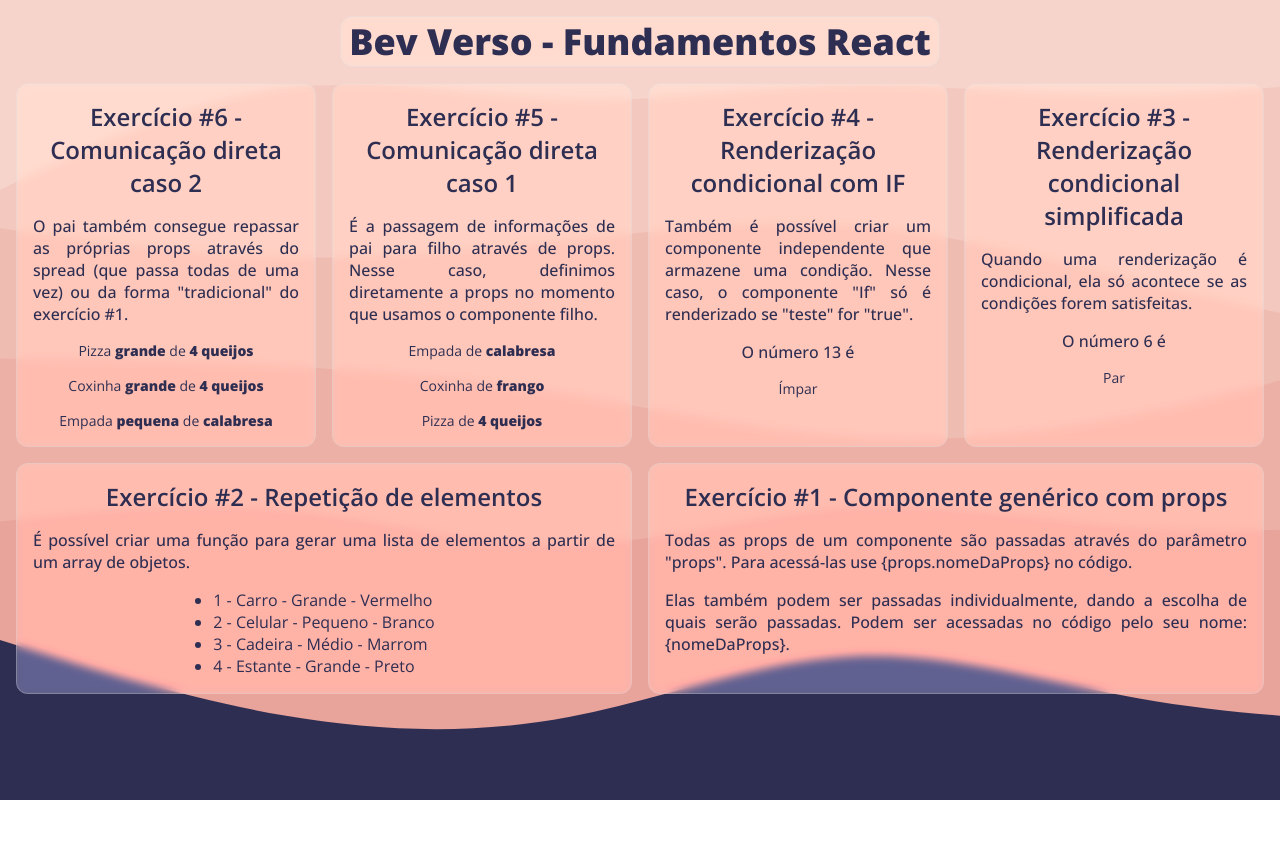
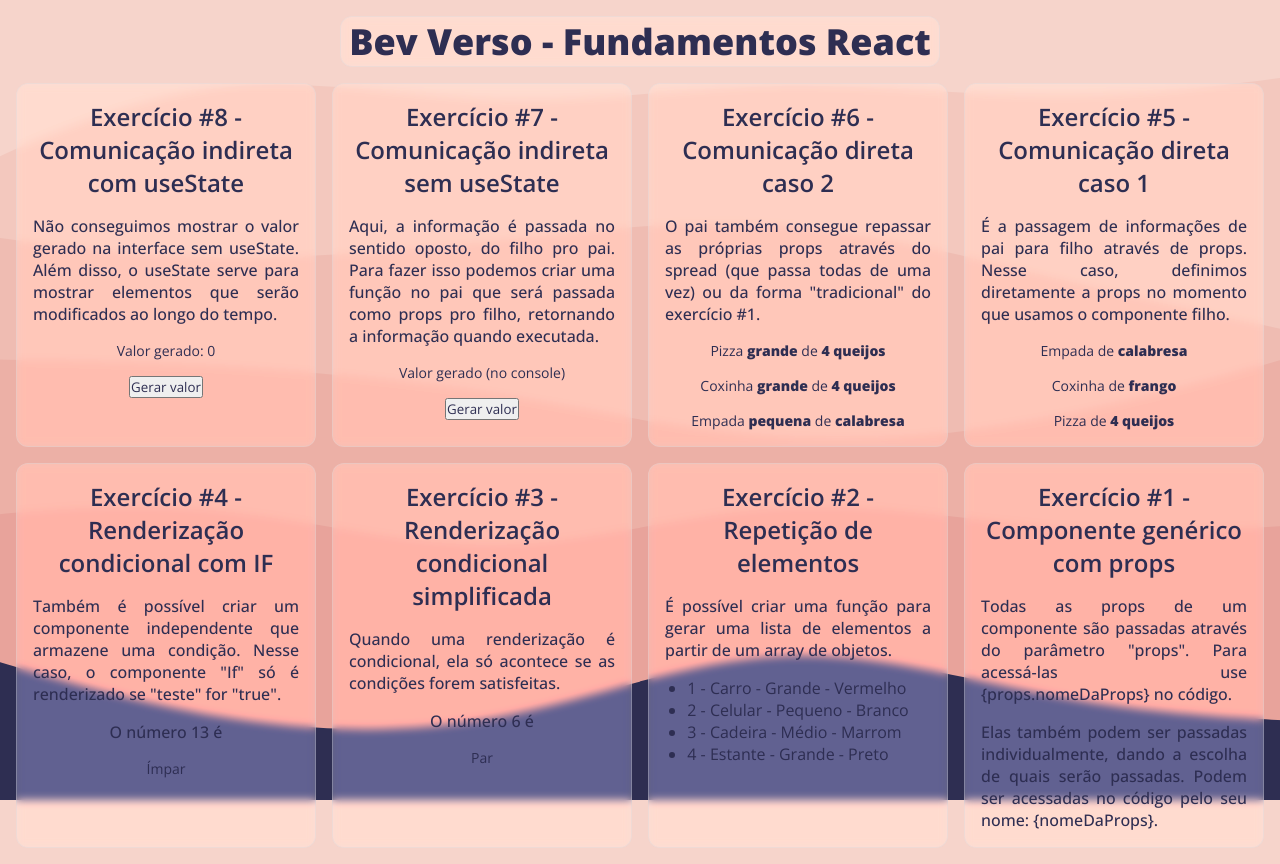
Before and after one commit to develyrios/aprendizado-front, a React (Vite) app: page / in a window 1280 px wide. Before the commit the page ends 800 px from the top, so only its background shows below. Built offline with nearby package versions, Linux system fonts and the light colour scheme.

Commit message:
<feat>:adiciona exercícios 7 e 8

```diff
--- /dev/null
+++ b/src/components/Exercicios/Exercicio07/filho.jsx
@@ -0,0 +1,11 @@
+export const Filho = ({ quandoClicar }) => {
+    function acao() {
+        quandoClicar(Math.random())
+    }
+
+    return(
+        <button onClick={acao}>
+            Gerar valor
+        </button>
+    )
+}
--- /dev/null
+++ b/src/components/Exercicios/Exercicio07/index.jsx
@@ -0,0 +1,19 @@
+import { Paragraph } from "../../../styles/Text"
+import { Card } from "../../Card"
+import { Pai } from "./pai"
+
+
+export const Exercicio07 = () => {
+    return(
+        <Card title="Exercício #7 - Comunicação indireta sem useState">
+            <Paragraph>
+                Aqui, a informação é passada no sentido oposto,
+                do filho pro pai. Para fazer isso podemos criar
+                uma função no pai que será passada como props
+                pro filho, retornando a informação quando executada.
+            </Paragraph>
+
+            <Pai />
+        </Card>
+    )
+}
--- /dev/null
+++ b/src/components/Exercicios/Exercicio07/pai.jsx
@@ -0,0 +1,15 @@
+import { Span } from "../../../styles/Text"
+import { Filho } from "./filho"
+
+export const Pai = () => {
+    function gerarValorAleatorio(valorGerado) {
+        console.log(valorGerado);
+    }
+
+    return(
+        <>
+        <Span>Valor gerado (no console)</Span>
+        <Filho quandoClicar={gerarValorAleatorio} />
+        </>
+    )
+}
--- /dev/null
+++ b/src/components/Exercicios/Exercicio08/filho.jsx
@@ -0,0 +1,13 @@
+export const Filho = ({ quandoClicar }) => {
+    const acao = () => {
+        quandoClicar(Math.random())
+    }
+
+    return(
+        <>
+        <button onClick={acao}>
+            Gerar valor
+        </button>
+        </>
+    )
+}
--- /dev/null
+++ b/src/components/Exercicios/Exercicio08/index.jsx
@@ -0,0 +1,19 @@
+import { Paragraph } from "../../../styles/Text"
+import { Card } from "../../Card"
+import { Pai } from "./pai"
+
+
+export const Exercicio08 = () => {
+    return(
+        <Card title="Exercício #8 - Comunicação indireta com useState">
+            <Paragraph>
+                Não conseguimos mostrar o valor gerado na interface
+                sem useState. Além disso, o useState serve para
+                mostrar elementos que serão modificados ao longo
+                do tempo.
+            </Paragraph>
+
+            <Pai />
+        </Card>
+    )
+}
--- /dev/null
+++ b/src/components/Exercicios/Exercicio08/pai.jsx
@@ -0,0 +1,18 @@
+import { useState } from "react"
+import { Span } from "../../../styles/Text"
+import { Filho } from "./filho"
+
+export const Pai = () => {
+    const [valor, setValor] = useState(0)
+
+    function gerarValorAleatorio(valorGerado) {
+        setValor(valorGerado);
+    }
+
+    return(
+        <>
+        <Span>Valor gerado: {valor}</Span>
+        <Filho quandoClicar={gerarValorAleatorio} />
+        </>
+    )
+}
--- a/src/components/Exercicios/index.jsx
+++ b/src/components/Exercicios/index.jsx
@@ -4,11 +4,15 @@ import { Exercicio03 } from "./Exercicio03"
 import { Exercicio04 } from "./Exercicio04"
 import { Exercicio05 } from "./Exercicio05"
 import { Exercicio06 } from "./Exercicio06"
+import { Exercicio07 } from "./Exercicio07"
+import { Exercicio08 } from "./Exercicio08"
 import { Container } from "./style"
 
 export const Exercicios = () => {
     return(
         <Container>
+            <Exercicio08 />
+            <Exercicio07 />
             <Exercicio06 />
             <Exercicio05 />
             <Exercicio04 numero={13}/>
```
